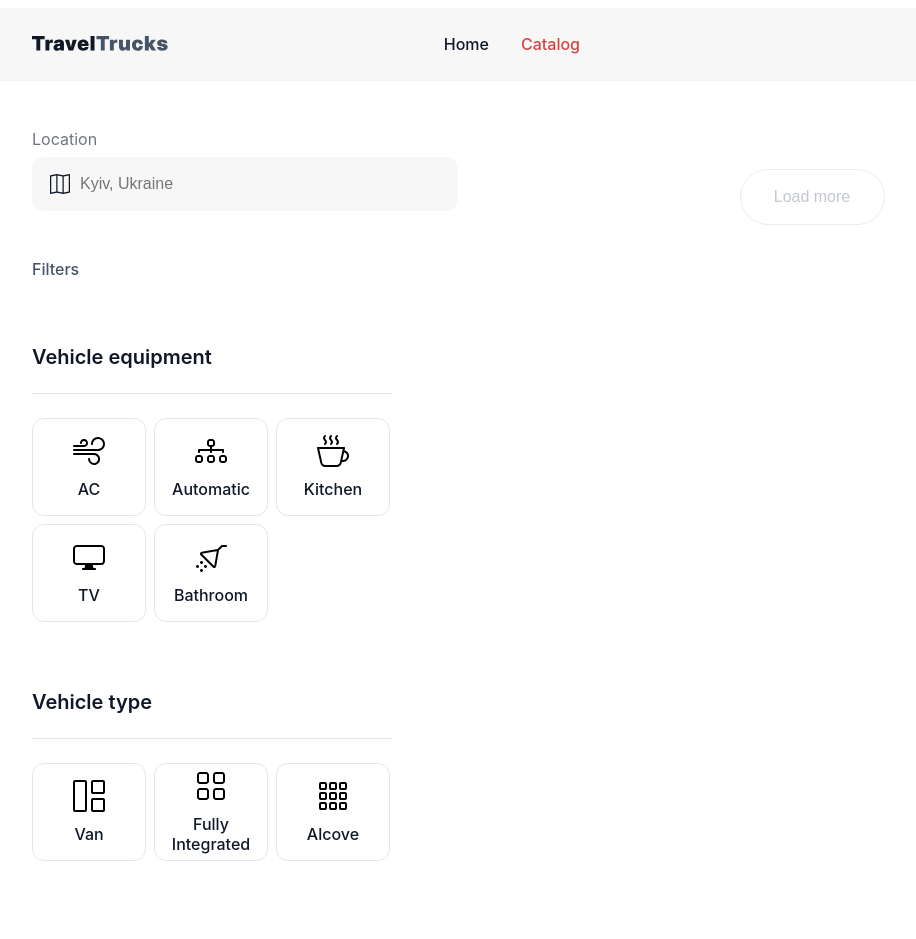
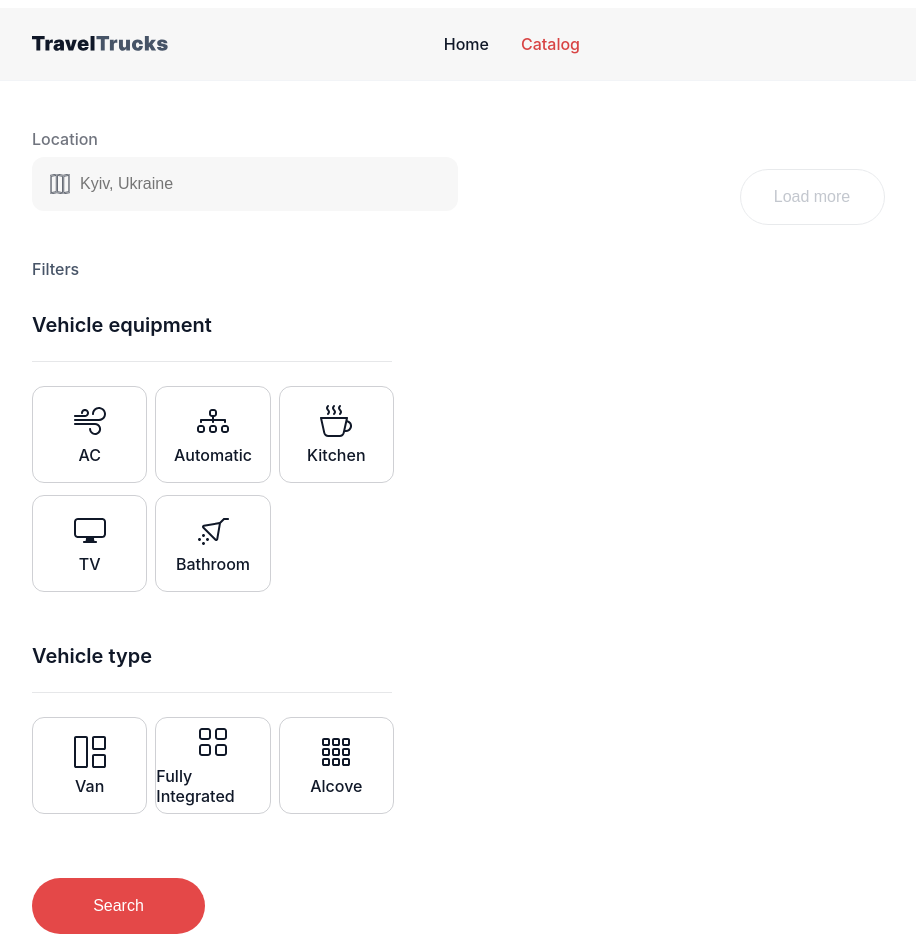
Before and after one commit to Iryna-M-html/TravelTrucks, a Next.js app: page /catalog in a window 1280 px wide. Shown: the top 939 px of the page, without its empty margins (40-956 px from the left). Built offline with nearby package versions, Linux system fonts and the light colour scheme; no server answers.

Commit message:
fixed style saidbar

```diff
--- a/components/SidebarFilters/SidebarFilters.module.css
+++ b/components/SidebarFilters/SidebarFilters.module.css
@@ -1,14 +1,18 @@
 .sidebar {
-  width: 360px;
+  width: 360px; /* */
   display: flex;
   flex-direction: column;
-  gap: 32px;
+}
+
+.locationGroup {
+  margin-bottom: 32px;
 }
 
 .label {
   display: block;
   color: rgba(16, 24, 40, 0.6);
   font-size: 16px;
+  font-weight: 500;
   margin-bottom: 8px;
 }
 
@@ -21,7 +25,9 @@
   left: 18px;
   top: 50%;
   transform: translateY(-50%);
-  fill: #101828;
+  fill: none;
+  stroke: #101828;
+  pointer-events: none;
 }
 
 .locationInput {
@@ -31,18 +37,25 @@
   border: none;
   border-radius: 12px;
   font-size: 16px;
+  color: #101828;
   outline: none;
 }
 
 .filtersTitle {
   color: #475467;
   font-weight: 500;
+  font-size: 16px;
   margin-bottom: 14px;
+}
+
+.filterGroup {
+  margin-bottom: 32px;
 }
 
 .groupTitle {
   font-weight: 600;
   font-size: 20px;
+  line-height: 1.2;
   color: #101828;
   margin-bottom: 24px;
 }
@@ -51,14 +64,27 @@
   border: none;
   border-top: 1px solid rgba(16, 24, 40, 0.1);
   margin-bottom: 24px;
+  width: 100%;
 }
 
 .checkboxList {
   display: flex;
   flex-wrap: wrap;
-  gap: 8px;
+  gap: 12px 10px; /* Вертикальний 12px, горизонтальний 10px */
   list-style: none;
   padding: 0;
+  margin: 0;
+}
+
+/* Формула для трьох іконок в ряд */
+.listItem {
+  flex-basis: calc((100% - 20px) / 3);
+}
+
+.filterItem {
+  cursor: pointer;
+  display: block;
+  width: 100%;
 }
 
 .hiddenInput {
@@ -71,37 +97,49 @@
 }
 
 .filterCard {
-  width: 112px;
-  height: 96px;
-  border: 1px solid rgba(16, 24, 40, 0.1);
+  width: 100%;
+  height: 95px;
+  border: 1px solid rgba(16, 24, 40, 0.2);
   border-radius: 12px;
   display: flex;
   flex-direction: column;
   align-items: center;
   justify-content: center;
-  gap: 12px;
-  cursor: pointer;
-  transition: border-color 0.3s ease;
+  gap: 8px;
+  transition: all 0.3s ease;
+}
+
+.filterCard span {
   font-weight: 500;
   font-size: 16px;
-  text-align: center;
+  color: #101828;
+}
+
+.filterCard svg {
+  fill: #101828;
+}
+
+/* Стан при наведенні та виборі */
+.filterCard:hover {
+  border-color: #e44848;
 }
 
 .hiddenInput:checked + .filterCard {
-  border-color: #e44848;
+  border: 1px solid #e44848; /* */
 }
 
 .searchButton {
   margin-top: 32px;
-  padding: 16px 60px;
+  width: 173px; /* */
+  height: 56px; /* */
+  padding: 16px 32px;
   background-color: #e44848;
   color: white;
   border: none;
-  border-radius: 200px;
+  border-radius: 200px; /* */
   font-weight: 500;
   font-size: 16px;
   cursor: pointer;
-  width: fit-content;
   transition: background-color 0.3s ease;
 }
 
--- a/components/SidebarFilters/SidebarFilters.tsx
+++ b/components/SidebarFilters/SidebarFilters.tsx
@@ -46,7 +46,7 @@ const SidebarFilters = () => {
         <hr className={css.divider} />
         <ul className={css.checkboxList}>
           {equipment.map((item) => (
-            <li key={item.id}>
+            <li key={item.id} className={css.listItem}>
               <label className={css.filterItem}>
                 <input
                   type="checkbox"
@@ -72,7 +72,7 @@ const SidebarFilters = () => {
         <hr className={css.divider} />
         <ul className={css.checkboxList}>
           {vehicleTypes.map((type) => (
-            <li key={type.id}>
+            <li key={type.id} className={css.listItem}>
               <label className={css.filterItem}>
                 <input
                   type="radio"
--- a/lib/api/clientApi.ts
+++ b/lib/api/clientApi.ts
@@ -9,8 +9,8 @@ export interface FetchCampersResponse {
 }
 
 export const fetchCampers = async ({
-  page = 1,
-  limit = 4,
+  page,
+  limit,
   filters,
 }: FetchCampersParams = {}): Promise<Camper[]> => {
   const params: CamperQueryParams = { page, limit };
```
